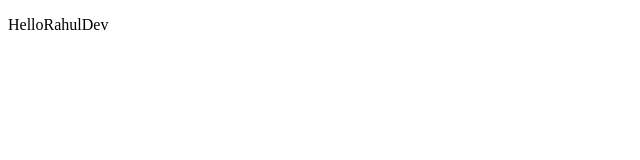
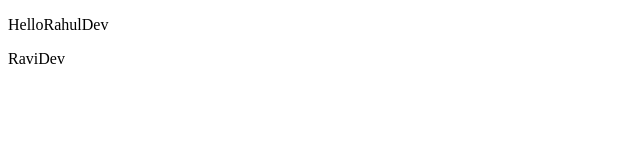
Before and after one commit to rahul1629753/BPS_College, an Angular app: page / in a window 1280 px wide. Shown: the top 160 px of the page, without its empty margins (0-640 px from the left). Built offline with nearby package versions, Linux system fonts and the light colour scheme.

Commit message:
ravi commit

```diff
--- a/src/app/app.component.html
+++ b/src/app/app.component.html
@@ -1,4 +1,6 @@
 
 <p>HelloRahulDev</p>
+<p>RaviDev</p>
+
 
 <router-outlet></router-outlet>
```
